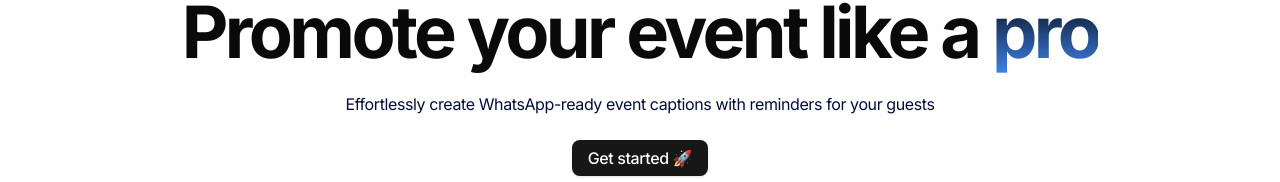
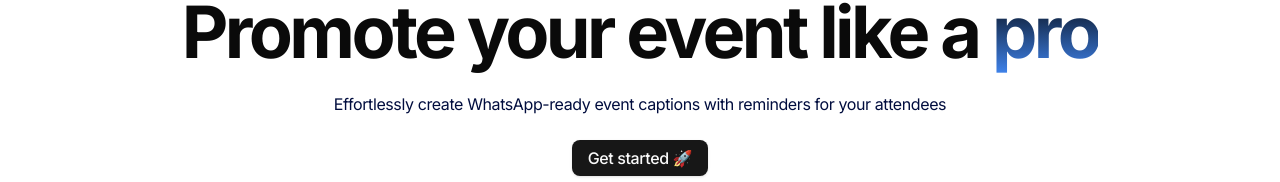
Before and after one commit to vinshield/miniboard, a Next.js app: page / in a window 1280 px wide. Shown: the part 163-345 px from the top of the page. Built offline with nearby package versions, Linux system fonts and the light colour scheme.

Commit message:
text change to hero

```diff
--- a/components/shared/Hero.jsx
+++ b/components/shared/Hero.jsx
@@ -13,7 +13,7 @@ const Hero = () => {
       </h1>
       <p className="mt-6 text-center text-base tracking-tight text-[#010D3E]">
         Effortlessly create WhatsApp-ready event captions with reminders for
-        your guests
+        your attendees
       </p>
       <Button asChild className="mx-auto mt-6">
         <Link href="/events/create">Get started 🚀</Link>
```
